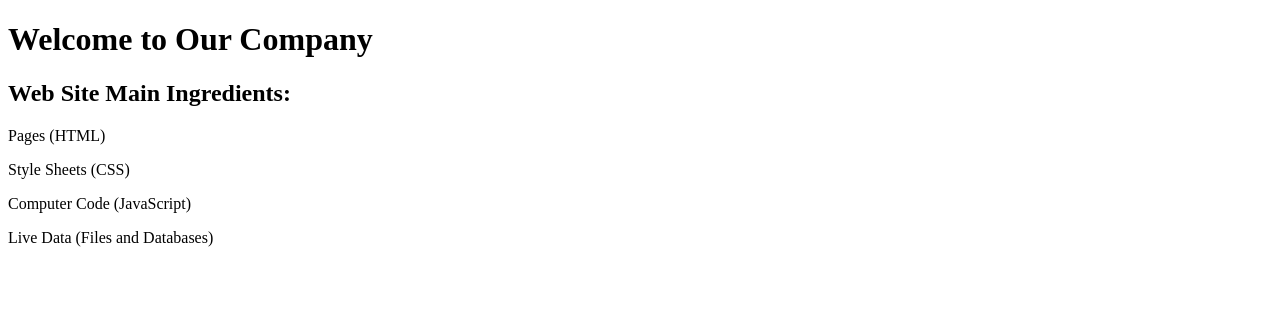
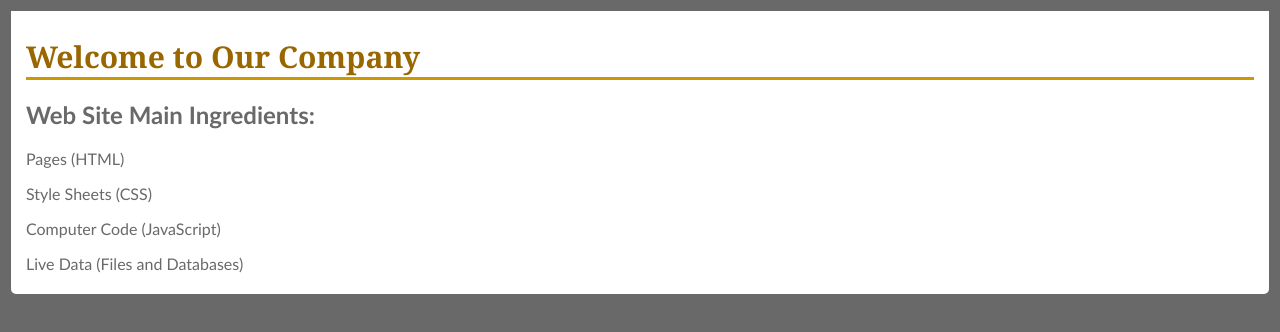
Before and after one commit to cosh14/urban-garbanzo, a plain HTML site: page index.html in a window 1280 px wide. Drawn offline with Linux system fonts and the light colour scheme.

Commit message:
Update index.html

```diff
--- a/index.html
+++ b/index.html
@@ -3,10 +3,11 @@
 
 <head>
   <title>Our Company</title>
+  <link href="site.css" rel="stylesheet">
 </head>
 
 <body>
-
+  <div id="main">
   <h1>Welcome to Our Company</h1>
   <h2>Web Site Main Ingredients:</h2>
 
@@ -14,6 +15,6 @@
   <p>Style Sheets (CSS)</p>
   <p>Computer Code (JavaScript)</p>
   <p>Live Data (Files and Databases)</p>
-
+  </div>
 </body>
 </html>
```
